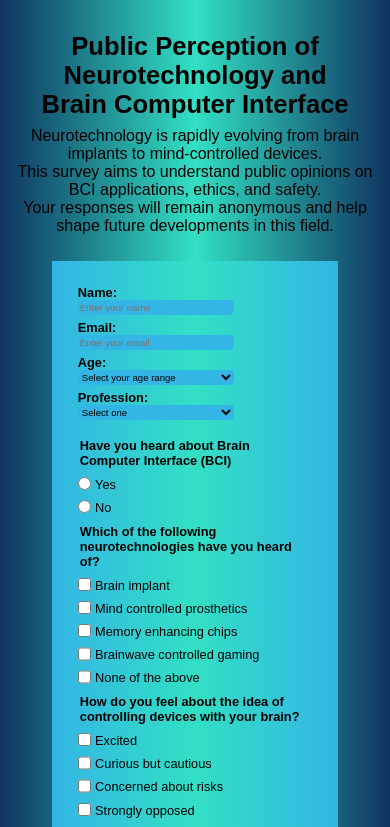
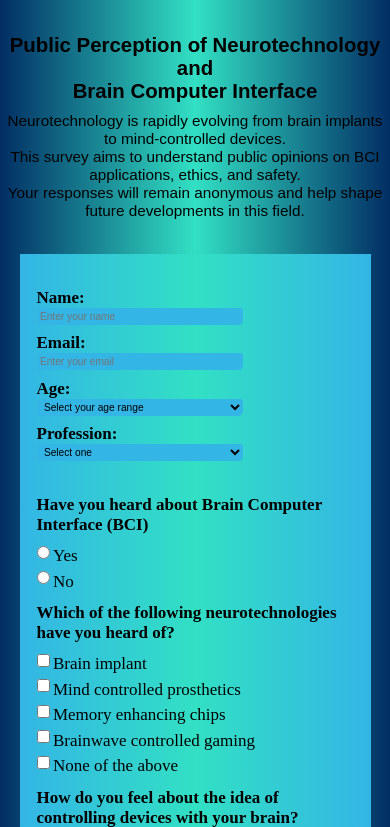
Before and after one commit to A-b-d-e-v/survey-form, a plain HTML site: page index.html in a window 390 px wide. Shown: the top 827 px of the page. Drawn offline with Linux system fonts and the light colour scheme.

Commit message:
second commit

```diff
--- a/index.html
+++ b/index.html
@@ -6,10 +6,10 @@
     <link rel="stylesheet" href="styles.css"/>
     <title>Survey Form</title>
   </head>
-<body class="container">
+<body>
     <h1>Public Perception of Neurotechnology and<br/> Brain Computer Interface</h1>
     <p>Neurotechnology is rapidly evolving from brain implants to mind-controlled devices.<br/>This survey aims to understand public opinions on BCI applications, ethics, and safety.<br/> Your responses will remain anonymous and help shape future developments in this field.</p>
-    <form method="post" action="https://www.freecodecamp.org" id="survey-form">
+    <form method="post" action="https://www.freecodecamp.org">
       <fieldset>
         <label class="bold" for="name">Name:</label>
           <input id="name" type="text" name="name" placeholder="Enter your name" required/>
@@ -74,7 +74,7 @@
         <label class="inline" for="maybeee"><input class="inline" id="maybeee" type="radio" name="proven-safe" value="maybe"/>Maybe</label>
         <label class="bold" for="neuro-response">What excites or concerns you the most about Neurotechnology and Brain Computer Interface?</label>
         <textarea id="neuro-response" name="neuro-response" rows="4" cols="30" placeholder="What excites or worries you about BCIs"></textarea>
-        <input class="bold" id="submit" type="submit" value="submit"/>
+        <input class="bold" id="submit" type="submit" value="SUBMIT"/>
     </fieldset>
   </form>
 </body>
--- a/styles.css
+++ b/styles.css
@@ -1,30 +1,28 @@
-html {
-  font-size: 16px;
-}
-
 * {
+  margin: 0;
+  padding: 0;
+  font-size: 17px;
   box-sizing: border-box;
 }
 
-.container {
-  display: flex;
-  flex-direction: column;
-  align-items: center;
-  background: linear-gradient(90deg, #0f3460, #32e0c4, #0f3460);
+body {
+  background: linear-gradient(90deg, #022e64, #32e0c4, #022e64);
   height: 100%;
   width: 100%;
-  margin: 0;
-  padding: 1rem;
-  font-family: sans-serif;
-  font-size: 0.8rem;
+  margin: 2rem auto;
+  padding: 0;
+  font-family: serif;
+  font-size: 0.7rem;
 }
 
 /*h1 and p elements styling*/
+h1 {
+  font-size: 1.5rem;
+}
+
 h1, p{
   text-align: center;
   font-family: sans-serif;
-  margin: 0;
-  padding-top: 1rem;
 }
 
 p {
@@ -33,14 +31,12 @@ p {
 }
 
 .bold {
-  font-weight: bold;
+  font-weight: 600;
 }
 
 /*form element styling*/
 form {
-  width: 80%;
-  max-width: 500px;
-  min-width: 250px;
+  width: calc(100% - 60%);
   margin: 2em auto;
   padding: 1rem 1.5rem;
   background: linear-gradient(90deg, #33b5e5, #32e0c4, #33b5e5);
@@ -51,22 +47,19 @@ form {
   display: flex;
   flex-direction: row;
   width: unset;
-  gap: 0.1em;
+  gap: 0.2rem;
   justify-content: flex-start;
   align-items: center;
-  flex-wrap: nowrap;
   accent-color: #33b5e5;
 }
 
 /*all input elements styling*/
 input, select {
-  width: 40vw;
-  max-width: 230px;
-  margin-bottom: 0.5em;
-  margin-left: 0;
-  display: flex;
-  align-items: center;
-  height: 1.6em;
+  width: 60%;
+  margin-bottom: 0.5rem;
+  padding-left: 0.2rem;
+  display: block;
+  height: 1.1rem;
   border:none;
   font-size: 0.6rem;
   border-radius: 6px 3px 5px 1px;
@@ -76,20 +69,19 @@ input, select {
 /*fieldset elements styling*/
 fieldset {
   border: none;
-  margin-top: 0.5rem;
-  padding: 0;
+  margin-top: 1rem;
 }
 
 /*legend element styling*/
 legend {
-  padding-block: 0.3rem;
+  padding-block: 0.5rem;
 }
 
 /*submit button styling*/
 input[type="submit"] {
   width: 50%;
   max-width: 180px;
-  margin:  2em auto 0 auto;
+  margin:  1rem auto;
   height: 1.8em;
   font-size: 0.85rem;
   cursor: pointer;
@@ -122,8 +114,61 @@ textarea {
   align-items: flex-start;
   width: 45%;
   margin-top: 0.8rem;
+  padding: 0.2rem;
   background-color: #33b5e5;
   border: none;
   border-radius: 10px 5px 10px 1px;
-  font-size: inherit;
+  font-size: 0.8rem;
 }
+
+@media (min-width: 320px) and (max-width: 600px) {
+  /*form element styling*/
+  form {
+  width: calc(100% - 10%);
+  padding: 1rem;
+  background: linear-gradient(90deg, #33b5e5, #32e0c4, #33b5e5);
+  }
+
+  h1 {
+  font-size: 1.2rem;
+  }
+
+  p {
+    font-size: 0.9rem;
+  }
+
+  /*all input elements styling*/
+  input, select {
+  width: 65%;
+  height: 1rem;
+  font-size: 0.6rem;
+  background-color: #33b5e5;
+  }
+
+/*textarea element styling*/
+  textarea {
+  font-size: 0.63rem;
+}
+}
+
+@media (min-width: 601px) and (max-width: 900px) {
+  /*form element styling*/
+  form {
+  width: calc(100% - 20%);
+  background: linear-gradient(90deg, #33b5e5, #32e0c4, #33b5e5);
+  }
+
+  h1 {
+  font-size: 1.2rem;
+  }
+
+  p {
+    font-size: 0.9rem;
+  }
+
+  /*all input elements styling*/
+  input, select {
+  width: 50%;
+  background-color: #33b5e5;
+  }
+}
```
Also changed, not shown: 1 other file.
